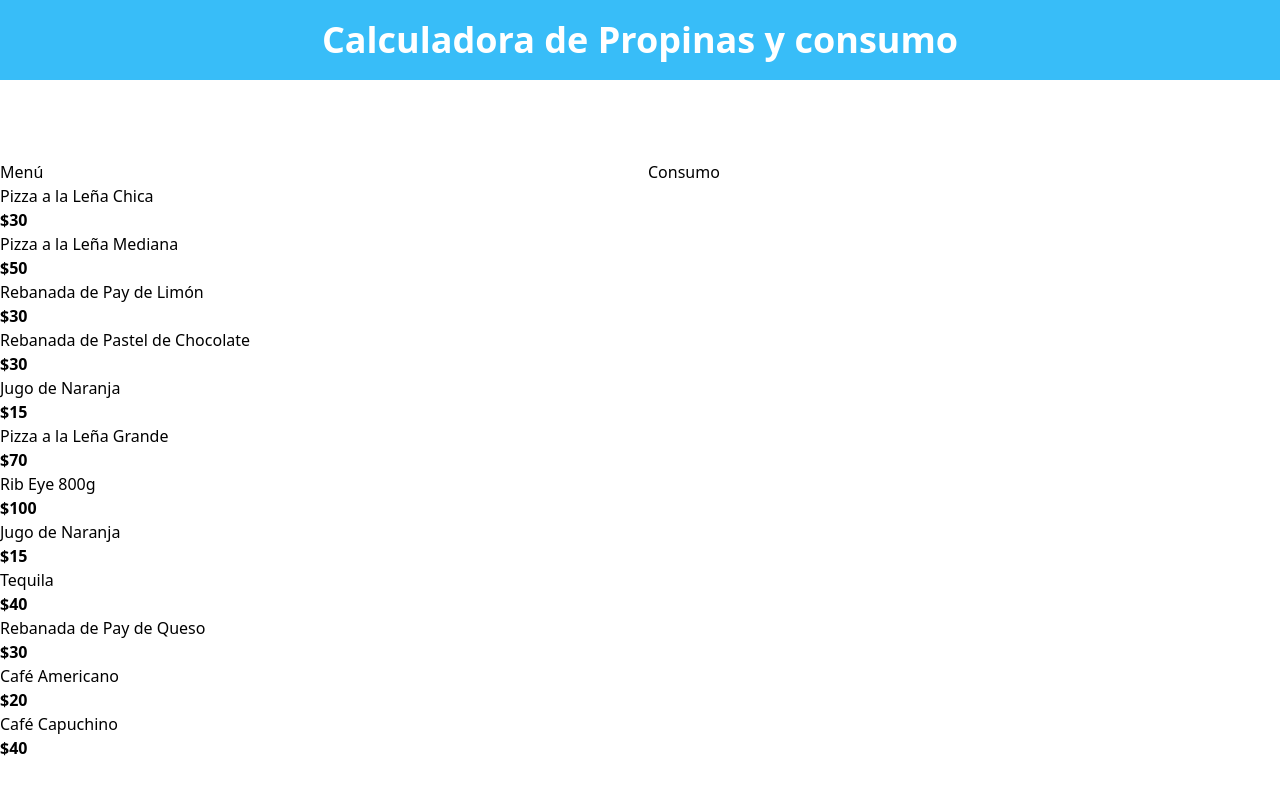
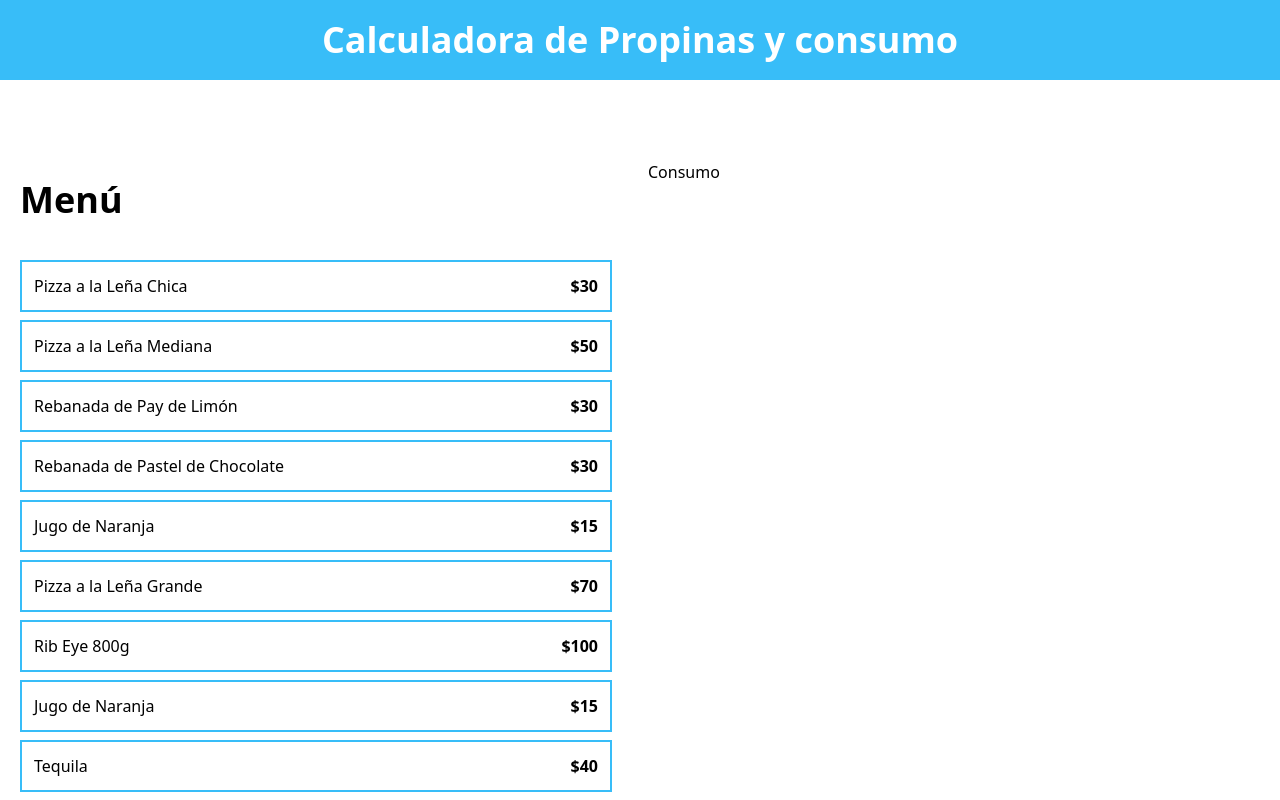
Before and after one commit to AlejandroDev8/Tip-Calculator-TS, a React (Vite) app: page / in a window 1280 px wide. Shown: the top 800 px of the page. Built offline with nearby package versions, Linux system fonts and the light colour scheme.

Commit message:
Enhance MenuItems component layout and styling for improved user experience

```diff
--- a/src/App.tsx
+++ b/src/App.tsx
@@ -12,11 +12,13 @@ export const App = () => {
     </header>
 
     <main className="max-w-7xl mx-auto py-20 grid md:grid-cols-2 gap-4">
-      <div>
-        <h2>Menú</h2>
-        {menuItems.map(item => (
-          <MenuItems key={item.id} item={item}/>
-        ))}
+      <div className="p-5">
+        <h2 className="text-4xl font-black">Menú</h2>
+        <section className="space-y-2 mt-10">
+          {menuItems.map(item => (
+            <MenuItems key={item.id} item={item}/>
+          ))}
+        </section>
       </div>
       <div>
         <h2>Consumo</h2>
--- a/src/components/MenuItems.tsx
+++ b/src/components/MenuItems.tsx
@@ -6,9 +6,9 @@ type MenuItemsProps = {
 
 export const MenuItems = ({item} : MenuItemsProps) => {
   return (
-    <>
+    <button className='border-2 border-sky-400 w-full p-3 flex justify-between hover:bg-sky-200'>
       <p>{item.name}</p>
       <p className='font-black'>${item.price}</p>
-    </>
+    </button>
   )
 }
```
